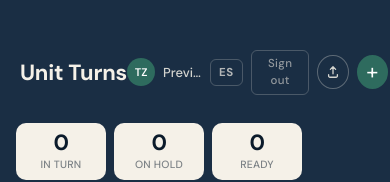
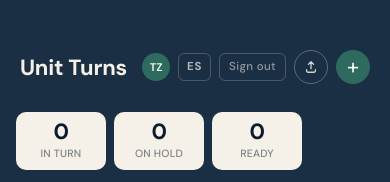
Before and after one commit to grantaltom-ms/milestone-turns, a Next.js app: page / in a window 390 px wide. Shown: the top 182 px of the page. Built offline with nearby package versions, Linux system fonts and the light colour scheme; no server answers; the database is empty.

Commit message:
Remove username label from header to fit all buttons on mobile (#19)
Co-authored-by: Claude <noreply@anthropic.com>

```diff
--- a/components/UserHeader.tsx
+++ b/components/UserHeader.tsx
@@ -24,19 +24,6 @@ export function UserHeader({ profile }: { profile: Profile }) {
   return (
     <div style={{ display: "flex", alignItems: "center", gap: 8 }}>
       <Avatar initials={profile.initials} size={28} color={profile.avatar_color} />
-      <span
-        style={{
-          fontWeight: 500,
-          fontSize: 13,
-          color: "rgba(245,241,232,0.85)",
-          maxWidth: 100,
-          overflow: "hidden",
-          textOverflow: "ellipsis",
-          whiteSpace: "nowrap",
-        }}
-      >
-        {profile.name.split(" ")[0]}
-      </span>
       <button
         type="button"
         onClick={toggleLanguage}
```
